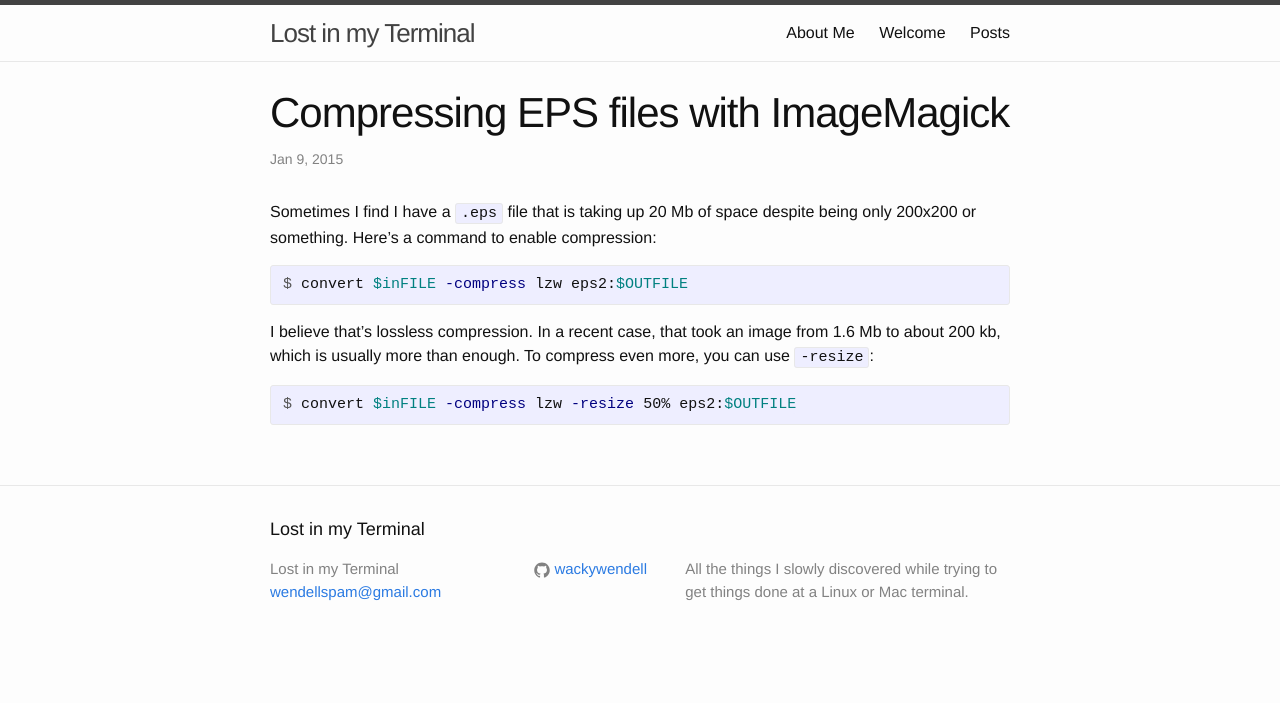
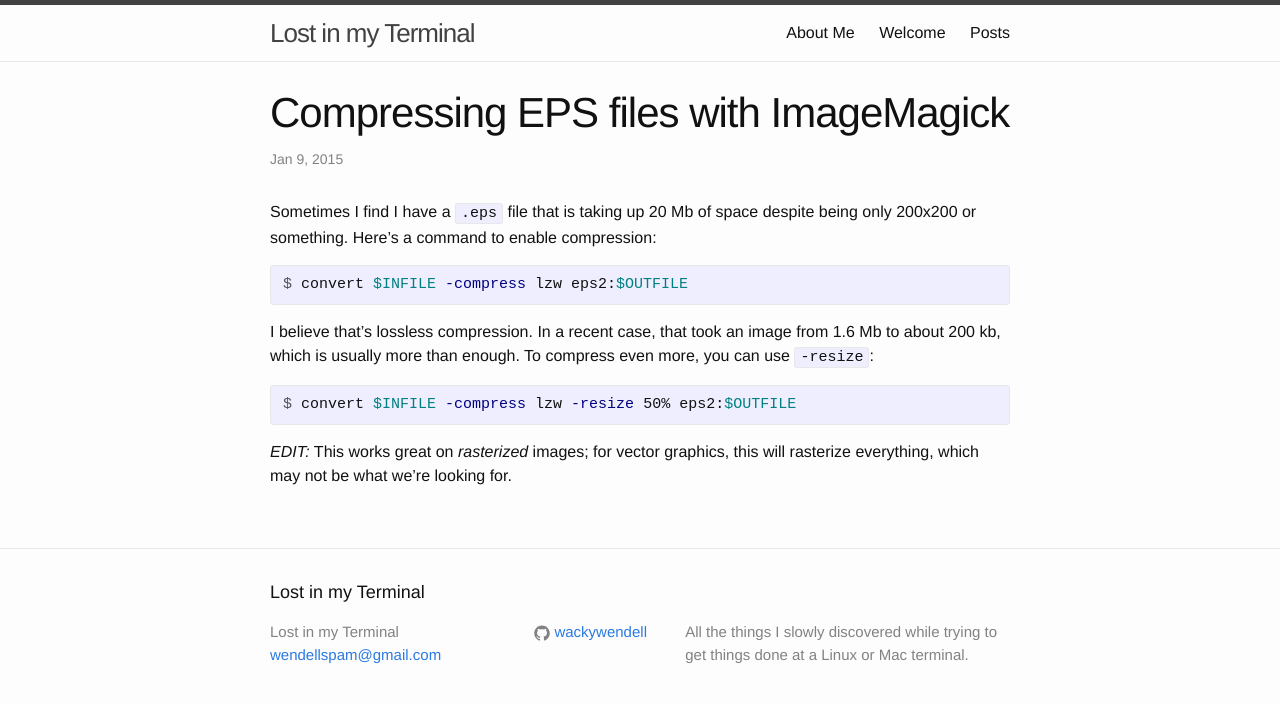
Before and after one commit to wackywendell/lostinmyterminal, a Jekyll site: the page built from _posts/2015-01-09-compress-with-imagemagick.md, in a window 1280 px wide. Shown: the top 703 px of the page. Built offline with Jekyll 4.4.1, drawn with Linux system fonts in a browser that asks for light colours.

Commit message:
Edited eps compression page: it rasterizes

```diff
--- a/_posts/2015-01-09-compress-with-imagemagick.md
+++ b/_posts/2015-01-09-compress-with-imagemagick.md
@@ -8,11 +8,13 @@
 Sometimes I find I have a `.eps` file that is taking up 20 Mb of space despite being only 200x200 or something. Here's a command to enable compression:
 
 {% highlight console %}
-$ convert $inFILE -compress lzw eps2:$OUTFILE
+$ convert $INFILE -compress lzw eps2:$OUTFILE
 {% endhighlight %}
 
 I believe that's lossless compression. In a recent case, that took an image from 1.6 Mb to about 200 kb, which is usually more than enough. To compress even more, you can use `-resize`:
 
 {% highlight console %}
-$ convert $inFILE -compress lzw -resize 50% eps2:$OUTFILE
+$ convert $INFILE -compress lzw -resize 50% eps2:$OUTFILE
 {% endhighlight %}
+
+*EDIT:* This works great on *rasterized* images; for vector graphics, this will rasterize everything, which may not be what we're looking for.
```
